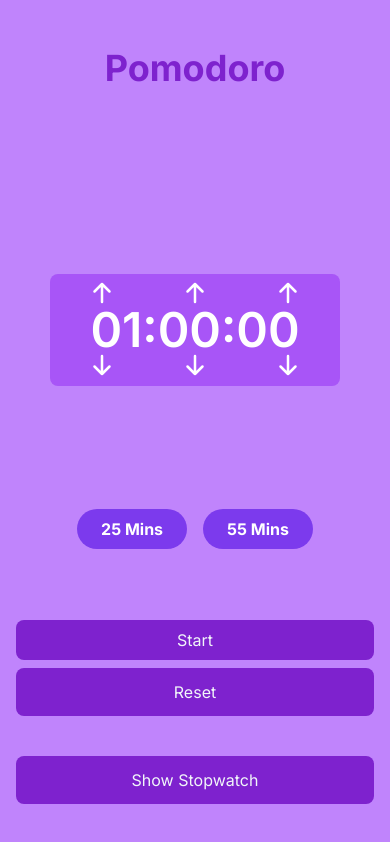
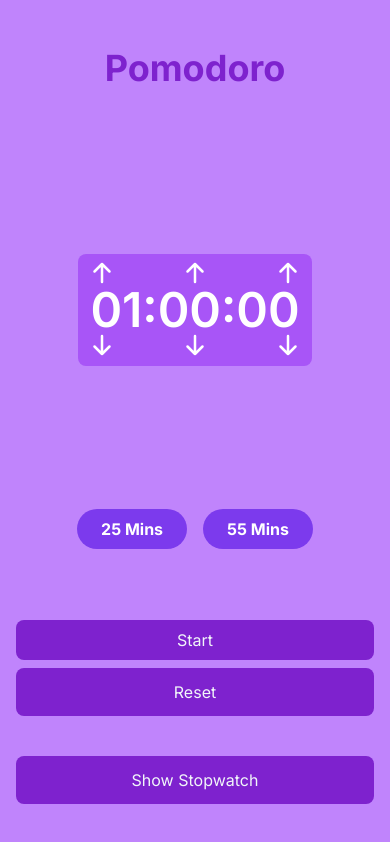
Before and after one commit to ahmarcode/pomodoro-react, a Next.js app: page / in a window 390 px wide. Built offline with nearby package versions, Linux system fonts and the light colour scheme; no server answers.

Commit message:
responsive minor tweaking

```diff
--- a/app/page.js
+++ b/app/page.js
@@ -74,7 +74,7 @@ const Page = () => {
   };
 
   const timerColor = currentTime
-    ? "bg-purple-500 rounded-lg font-semibold text-5xl text-white text-center py-2 px-10"
+    ? "bg-purple-500 rounded-lg font-semibold text-5xl text-white text-center py-2 px-3"
     : "bg-red-500 rounded-lg font-semibold text-5xl text-white text-center py-2 px-10";
 
   return (
@@ -85,7 +85,7 @@ const Page = () => {
         <h1 className="text-purple-700 text-4xl font-bold absolute top-12">Pomodoro</h1>
 
         {/* Timer or Stopwatch */}
-        <div className="flex items-center justify-center pt-10">
+        <div className="flex items-center justify-center" >
           <h3 className={timerColor}>
             {showStopwatch ? (
               <Stopwatch initialSeconds={initialSeconds} isRunning={isRunning} reset={reset} />
```
